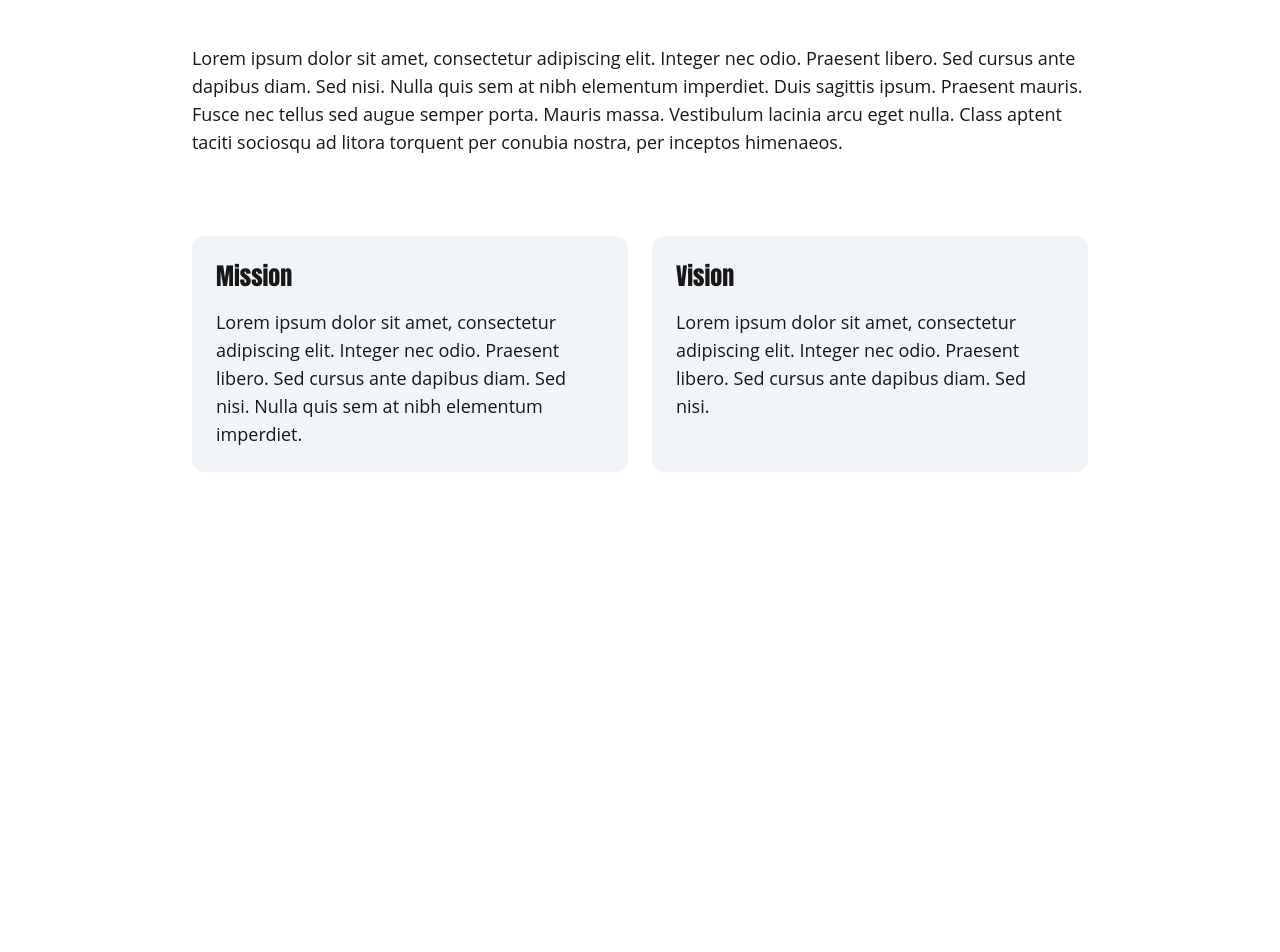
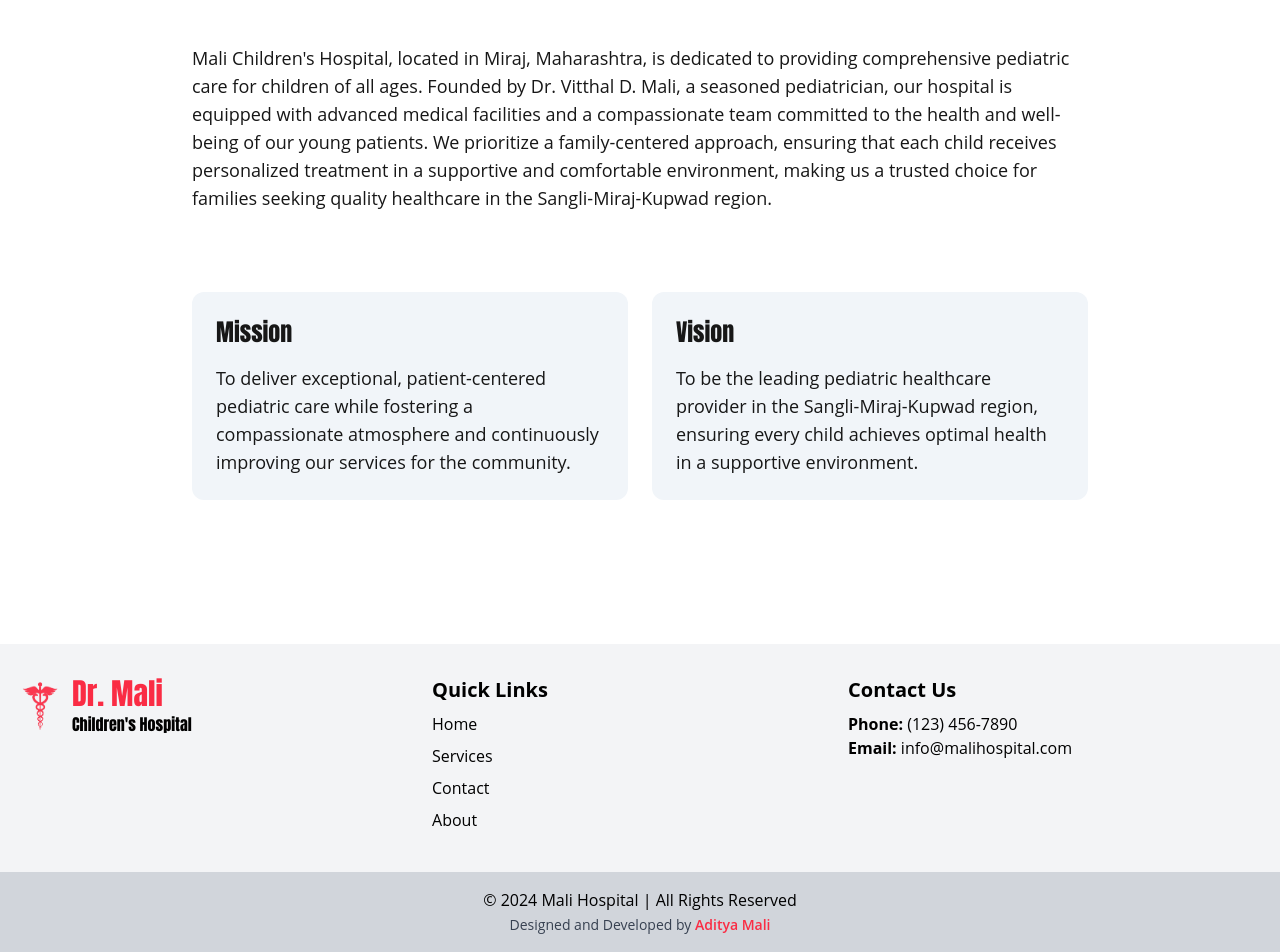
Before and after one commit to adityamali/mali_hospital, a Next.js app: page /about in a window 1280 px wide. Shown: the part 356-1308 px from the top of the page. Before the commit the page ends 828 px from the top, so only its background shows below. Built offline with nearby package versions, Linux system fonts and the light colour scheme.

Commit message:
content rearrangement

```diff
--- a/src/app/about/page.tsx
+++ b/src/app/about/page.tsx
@@ -3,7 +3,7 @@ import Image from 'next/image'
 
 function page() {
   return (
-      <div className='flex flex-col justify-center items-center gap-20'>
+      <div className='flex flex-col justify-center items-center gap-20 mb-36'>
         <div className='relative w-full h-44 mt-36'>
             <Image src='/images/hero.jpg' alt='image' width={400} height={400} className='w-full h-44' />
             <div className="absolute inset-0 bg-black opacity-30" />
@@ -16,12 +16,7 @@ function page() {
             <p
               className='text-lg font-medium'
             >
-              Lorem ipsum dolor sit amet, consectetur adipiscing elit.
-              Integer nec odio. Praesent libero. Sed cursus ante dapibus diam.
-              Sed nisi. Nulla quis sem at nibh elementum imperdiet. Duis sagittis
-              ipsum. Praesent mauris. Fusce nec tellus sed augue semper porta.
-              Mauris massa. Vestibulum lacinia arcu eget nulla. Class aptent taciti
-              sociosqu ad litora torquent per conubia nostra, per inceptos himenaeos.
+              Mali Children&apos;s Hospital, located in Miraj, Maharashtra, is dedicated to providing comprehensive pediatric care for children of all ages. Founded by Dr. Vitthal D. Mali, a seasoned pediatrician, our hospital is equipped with advanced medical facilities and a compassionate team committed to the health and well-being of our young patients. We prioritize a family-centered approach, ensuring that each child receives personalized treatment in a supportive and comfortable environment, making us a trusted choice for families seeking quality healthcare in the Sangli-Miraj-Kupwad region.
             </p>
           </div>
         </div>
@@ -31,9 +26,7 @@ function page() {
             <p
               className='text-lg font-medium'
             >
-              Lorem ipsum dolor sit amet, consectetur adipiscing elit.
-              Integer nec odio. Praesent libero. Sed cursus ante dapibus diam.
-              Sed nisi. Nulla quis sem at nibh elementum imperdiet.
+              To deliver exceptional, patient-centered pediatric care while fostering a compassionate atmosphere and continuously improving our services for the community.
             </p>
           </div>
           <div className='flex flex-col bg-slate-100 p-6 rounded-xl'>
@@ -41,9 +34,7 @@ function page() {
             <p
               className='text-lg font-medium'
             >
-              Lorem ipsum dolor sit amet, consectetur adipiscing elit.
-              Integer nec odio. Praesent libero. Sed cursus ante dapibus diam.
-              Sed nisi.
+              To be the leading pediatric healthcare provider in the Sangli-Miraj-Kupwad region, ensuring every child achieves optimal health in a supportive environment.
             </p>
           </div>
         </div>
--- a/src/app/layout.tsx
+++ b/src/app/layout.tsx
@@ -3,6 +3,7 @@ import type { Metadata } from "next";
 import "@/styles/globals.css";
 
 import Navbar from "@/components/global/Navbar";
+import Footer from "@/components/global/Footer";
 
 // const geistSans = localFont({
 //   src: "./fonts/GeistVF.woff",
@@ -44,6 +45,7 @@ export default function RootLayout({ children, }: { children: React.ReactNode; }
       >
         <Navbar />
         {children}
+        <Footer />
       </body>
     </html>
   );
--- a/src/app/payments/page.tsx
+++ b/src/app/payments/page.tsx
@@ -3,7 +3,7 @@ import Image from 'next/image'
 
 function page() {
   return (
-      <div className='flex flex-col justify-center items-center gap-20'>
+      <div className='flex flex-col justify-center items-center gap-20 mb-28'>
         <div className='mt-40 w-[96vw] bg-gray-100'>
         <h2 className='impact text-2xl font-bold mb-4 border-l-4 pl-2 border-primary m-4'>Pay Online</h2>
         <div className='grid grid-cols-2 p-8'>
@@ -42,6 +42,7 @@ function page() {
                 <label className='text-base font-bold text-gray-700'>Enter Amount: </label>
                 <input className='p-2 rounded-lg w-full' type="text" placeholder="Name" />
               </div>
+              <button className='bg-black text-white rounded-lg p-2 w-full'>Pay</button>
             </form>
           </div>
         </div>
--- /dev/null
+++ b/src/components/global/Footer.tsx
@@ -0,0 +1,50 @@
+'use client'
+import React from 'react';
+import Image from 'next/image'
+
+const Footer: React.FC = () => {
+    return (
+        <footer className="bg-gray-100 text-black pt-8">
+            <div className="container mx-auto px-4">
+                <div className="flex flex-wrap justify-between">
+                    <div className="w-full md:w-1/3 mb-6 md:mb-0">
+                    <div className='flex items-center cursor-pointer' onClick={() => {window.location.href = '/'}}>
+                <Image src="/images/medical-snake.png" width={16} height={16} alt="hospital" className='h-[3em] w-[3em]' />
+                <div className='flex flex-col ml-2'>
+                    <div className='text-balance text-3xl font-bold text-primary impact'>Dr. Mali</div>
+                    <div className='text-balance font-bold impact'>Children&apos;s Hospital</div>
+                </div>
+            </div>
+                    </div>
+                    <div className="w-full md:w-1/3 mb-6 md:mb-0">
+                        <h2 className="text-xl font-bold mb-2">Quick Links</h2>
+                        <ul>
+                            <li className="mb-2"><a href="/home" className="hover:underline">Home</a></li>
+                            <li className="mb-2"><a href="/services" className="hover:underline">Services</a></li>
+                            <li className="mb-2"><a href="/contact" className="hover:underline">Contact</a></li>
+                            <li className="mb-2"><a href="/about" className="hover:underline">About</a></li>
+                        </ul>
+                    </div>
+                    <div className="w-full md:w-1/3">
+                        <h2 className="text-xl font-bold mb-2">Contact Us</h2>
+                        <p>
+                            <strong>Phone:</strong> (123) 456-7890
+                        </p>
+                        <p>
+                            <strong>Email:</strong> info@malihospital.com
+                        </p>
+                    </div>
+                </div>
+            </div>
+            <div className="bg-gray-300 text-center py-4 mt-8">
+                &copy; {new Date().getFullYear()} Mali Hospital | All Rights Reserved
+                <br />
+                <span className='text-sm text-gray-700'>
+                    Designed and Developed by <a href="https://www.linkedin.com/in/adityamali2003/" className="hover:underline text-primary font-semibold">Aditya Mali</a>
+                </span>
+            </div>
+        </footer>
+    );
+};
+
+export default Footer;
--- a/src/components/hero/HeroTest.tsx
+++ b/src/components/hero/HeroTest.tsx
@@ -42,7 +42,7 @@ const HeroTest = () => {
       <div className='absolute -bottom-[40vh] w-[96vw] grid grid-cols-2'>
         <div className='flex flex-col justify-end'>
           {/* <h2 className='impact text-2xl font-bold mb-4'>Mission</h2> */}
-          <p className='text-lg font-medium -translate-y-[10em]'>
+          <p className='text-lg font-medium -translate-y-[6em] p-8'>
             Lorem ipsum dolor sit amet, consectetur adipiscing elit.
             Integer nec odio. Praesent libero. Sed cursus ante dapibus diam.
             Sed nisi. Nulla quis sem at nibh elementum imperdiet.
--- a/src/components/home/Contact.tsx
+++ b/src/components/home/Contact.tsx
@@ -12,7 +12,7 @@ function Contact() {
     <div className='flex flex-col items-center justify-center w-full h-[75vh] mb-[10rem]'>
         <div className='grid grid-cols-1 lg:grid-cols-2 gap-4 mt-10 w-[86%] h-full'>
             <div className='flex flex-col justify-between h-full rounded-3xl bg-gray-50 px-6 py-8 border-2 border-gray-100'>
-                <h2 className='text-2xl font-bold impact border-l-4 border-red-500 pl-3'><strong>Write to Us</strong></h2>
+                <h2 className='text-2xl font-bold impact border-l-4 border-primary pl-3'><strong>Write to Us</strong></h2>
                 <span className='text-sm'>Write to us directly and we will get back to you within 24 hours.</span>
                 <form className='flex flex-col gap-4 mt-4' onSubmit={handleSubmit}>
                     <input type='text' placeholder='Name' className='w-full rounded-lg p-2 border-2 border-gray-100 outline-none' />
--- a/src/components/home/doctors.tsx
+++ b/src/components/home/doctors.tsx
@@ -10,7 +10,7 @@ function Doctors() {
           <div className='w-[75%] flex flex-col justify-center'>
             <h2 className='text-2xl font-bold impact'><strong>Dr. Vitthal D. Mali</strong></h2>
             <span className='text-sm font-bold'>MD. PED, MBBS</span>
-            <p>Lorem ipsum dolor sit amet, consectetur adipisicing elit. Reprehenderit qui ad harum quia nulla voluptates expedita cum id est, eligendi, dolore amet fugiat atque pariatur.</p>
+            <p>Dr. Vitthal D. Mali is a highly regarded pediatrician in the from Miraj, Maharashtra, known for his compassionate care and expertise in treating children. Dr. Mali continues to provide exceptional medical services, ensuring the well-being of his young patients.</p>
           </div>
         </div>
         <div className='grid grid-cols-1 lg:grid-cols-2 gap-4 w-full mt-10'>
--- a/src/components/home/testimonials.tsx
+++ b/src/components/home/testimonials.tsx
@@ -50,7 +50,7 @@ export default function Testimonials() {
 
     return (
         <div className="w-full max-w-7xl mx-auto px-4 py-8">
-            <h2 className="text-xl font-bold mb-8 border-l-4 border-red-500 pl-4">Testimonials</h2>
+            <h2 className="text-xl font-bold mb-8 border-l-4 border-primary pl-4">Testimonials</h2>
             <div className="relative overflow-hidden">
                 <div
                     className="flex transition-transform duration-500 ease-in-out"
--- a/src/styles/globals.css
+++ b/src/styles/globals.css
@@ -2,10 +2,12 @@
 @tailwind components;
 @tailwind utilities;
 
+/* --primary: #FA2C44;; */
+
 :root {
   --background: #ffffff;
   --foreground: #171717;
-  --primary: #FA2C44;;
+  --primary: #FA2C44;
 
   --font-open-sans: Open Sans, sans-serif;
 }
```
Also changed, not shown: src/app/contact/page.tsx (+4 -3 lines).
